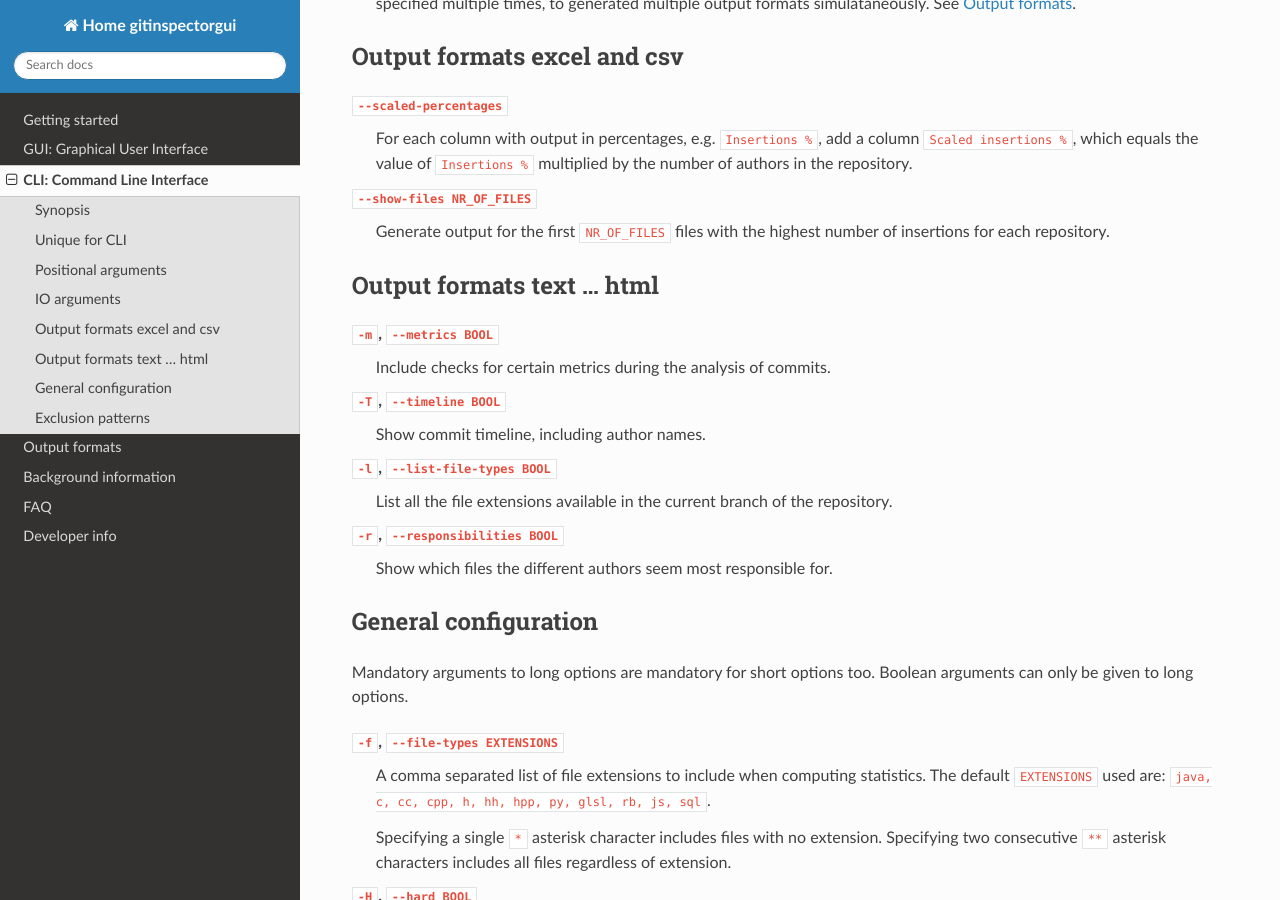
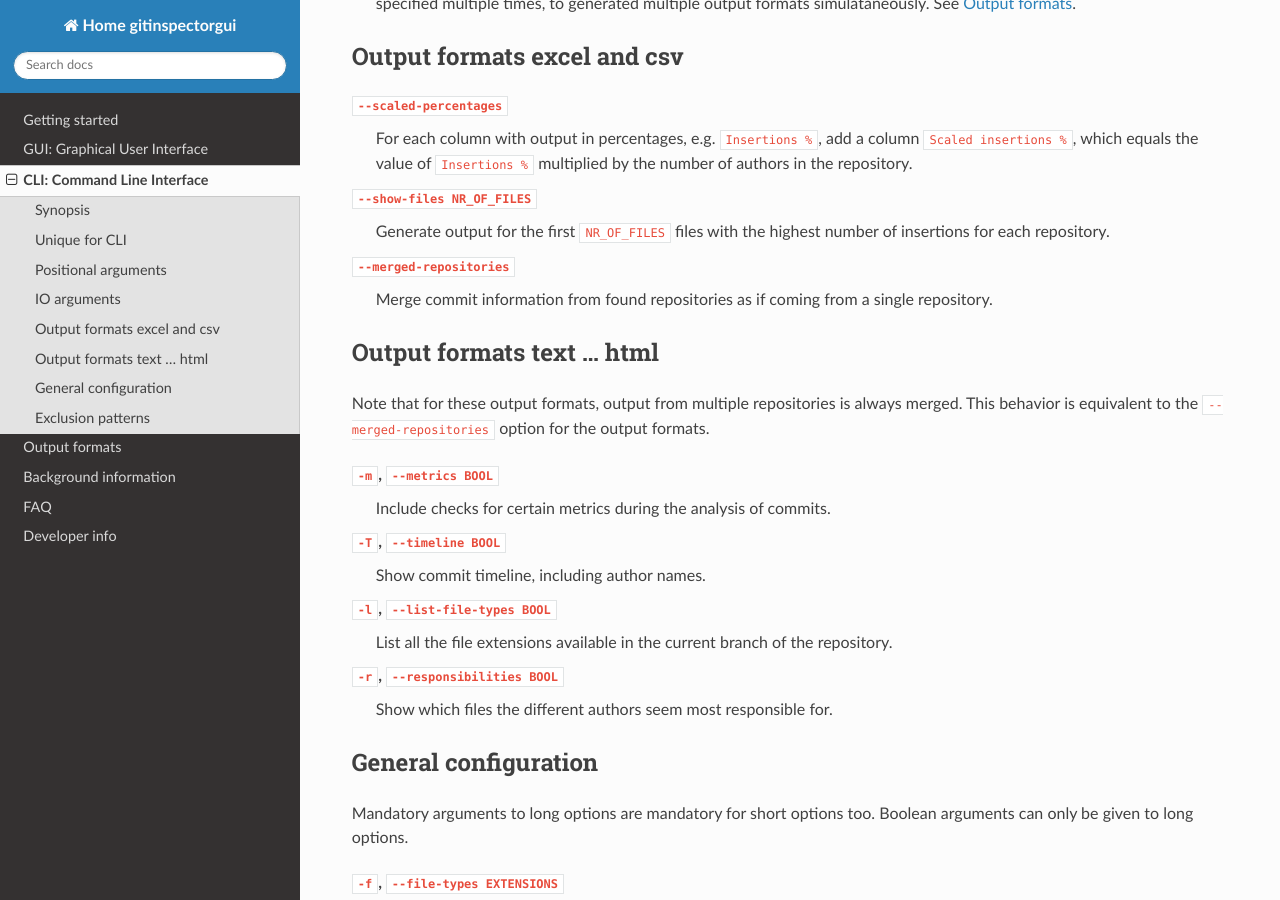
Before and after one commit to davbeek/gitinspectorgui-rtd, a Sphinx documentation site: the page built from docs/source/cli.rst, in a window 1280 px wide and 900 px high, scrolled down 1968 px. Built offline with Sphinx 7.4.7 and the Read the Docs theme 2.0.0, drawn with Linux system fonts in a browser that asks for light colours.

Commit message:
Add missing options to cli and gui docs

```diff
--- a/docs/source/cli.rst
+++ b/docs/source/cli.rst
@@ -109,9 +109,16 @@ Output formats excel and csv
   Generate output for the first ``NR_OF_FILES`` files with the highest number of
   insertions for each repository.
 
+``--merged-repositories``
+  Merge commit information from found repositories as if coming from a single
+  repository.
 
 Output formats text ... html
 ----------------------------
+Note that for these output formats, output from multiple repositories is always
+merged. This behavior is equivalent to the ``--merged-repositories`` option for
+the output formats.
+
 ``-m``,  ``--metrics BOOL``
   Include checks for certain metrics during the analysis of commits.
 
--- a/docs/source/gui.rst
+++ b/docs/source/gui.rst
@@ -156,6 +156,9 @@ Merged repositories
 
 Output formats text ... html
 ----------------------------
+Note that for these output formats, output from multiple repositories is always
+merged. This behavior is equivalent to the ``--merged-repositories`` option for
+the output formats.
 
 Format
   Selects the formats for which  output is generated: :guilabel:`text`
```
